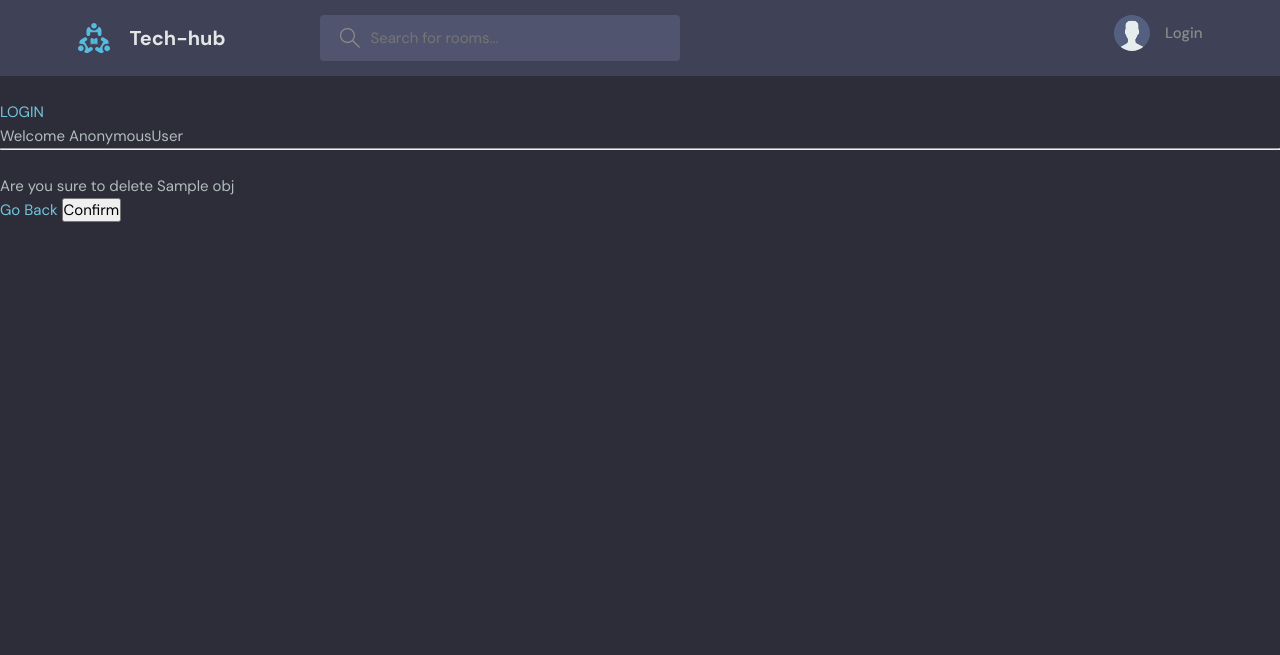
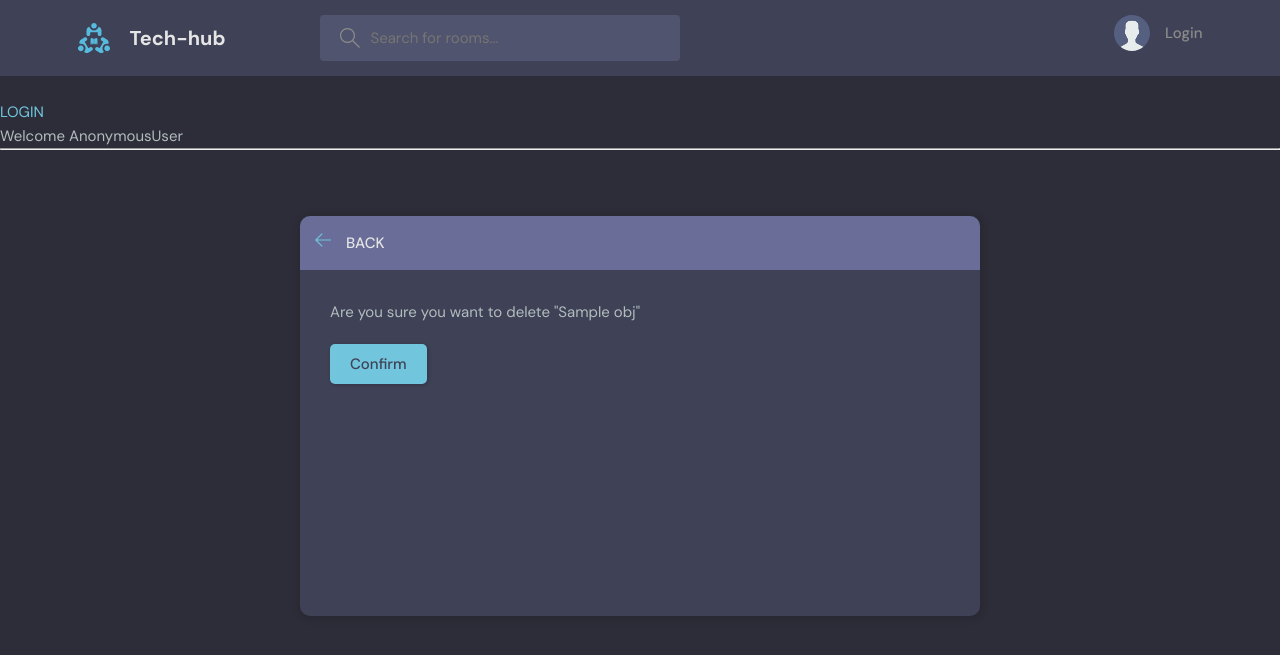
Before and after one commit to Abdul-Mannan-Qaderi/tech-hub, a Django app: template base/templates/base/delete.html in a window 1280 px wide. Shown: the top 655 px of the page. Run offline with Django 5.2, Linux system fonts and the light colour scheme; the template is opened without the code that fills it: most values are stand-ins (such as "Sample title", 1, 10 or a date in 2020).

Commit message:
work on theme delete page

```diff
--- a/base/templates/base/delete.html
+++ b/base/templates/base/delete.html
@@ -1,8 +1,41 @@
 {% extends 'base_layout.html' %} {% block content %}
-<form action="" method="post">
-	{% csrf_token %}
-	<p>Are you sure to delete {{ obj }}</p>
-	<a href="{{request.META.HTTP_REFERER}}">Go Back</a>
-	<input type="submit" value="Confirm" />
-</form>
-{% endblock %}
+
+<main class="delete-item layout">
+	<div class="container">
+		<div class="layout__box">
+			<div class="layout__boxHeader">
+				<div class="layout__boxTitle">
+					<a href="{{request.META.HTTP_REFERER}}">
+						<svg
+							version="1.1"
+							xmlns="http://www.w3.org/2000/svg"
+							width="32"
+							height="32"
+							viewBox="0 0 32 32"
+						>
+							<title>arrow-left</title>
+							<path
+								d="M13.723 2.286l-13.723 13.714 13.719 13.714 1.616-1.611-10.96-10.96h27.625v-2.286h-27.625l10.965-10.965-1.616-1.607z"
+							></path>
+						</svg>
+					</a>
+					<h3>Back</h3>
+				</div>
+			</div>
+			<div class="layout__body">
+				<form action="" method="POST">
+					{% csrf_token %}
+
+					<div class="form__group">
+						<p>Are you sure you want to delete "{{obj}}"</p>
+					</div>
+
+					<div class="for__group">
+						<input class="btn btn--main" type="submit" value="Confirm" />
+					</div>
+				</form>
+			</div>
+		</div>
+	</div>
+</main>
+{% endblock content %}
--- a/base/templates/base/room.html
+++ b/base/templates/base/room.html
@@ -157,8 +157,9 @@
 				</div>
 			</div>
 			<div class="room__message">
-				<form action="#">
-					<input name="" placeholder="Write your message here..." />
+				<form action="" method="POST">
+					{% csrf_token %}
+					<input name="body" placeholder="Write your message here..." />
 				</form>
 			</div>
 		</div>
--- a/base/views.py
+++ b/base/views.py
@@ -103,11 +103,6 @@ def create_room(request):
       name= request.POST.get('name'),
       description = request.POST.get('description')
     )
-
-    # if form.is_valid():
-    #   room = form.save(commit=False)
-    #   room.host = request.user
-    #   room.save()
     return redirect('home')
 
   context = {'form': form, 'topics':topics}
```
Also changed, not shown: base/templates/base/delete_old.html (added, +8 -0 lines), base/templates/base/room-form-old.html (deleted, +0 -10 lines), db.sqlite3.
